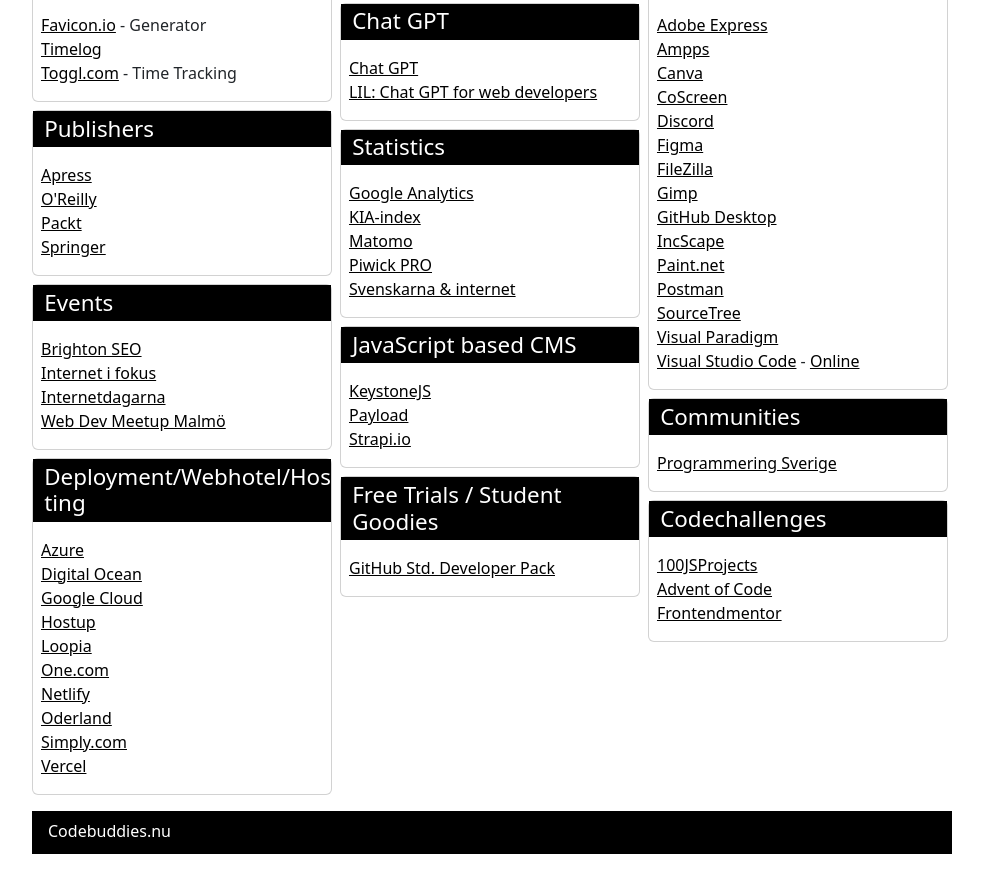
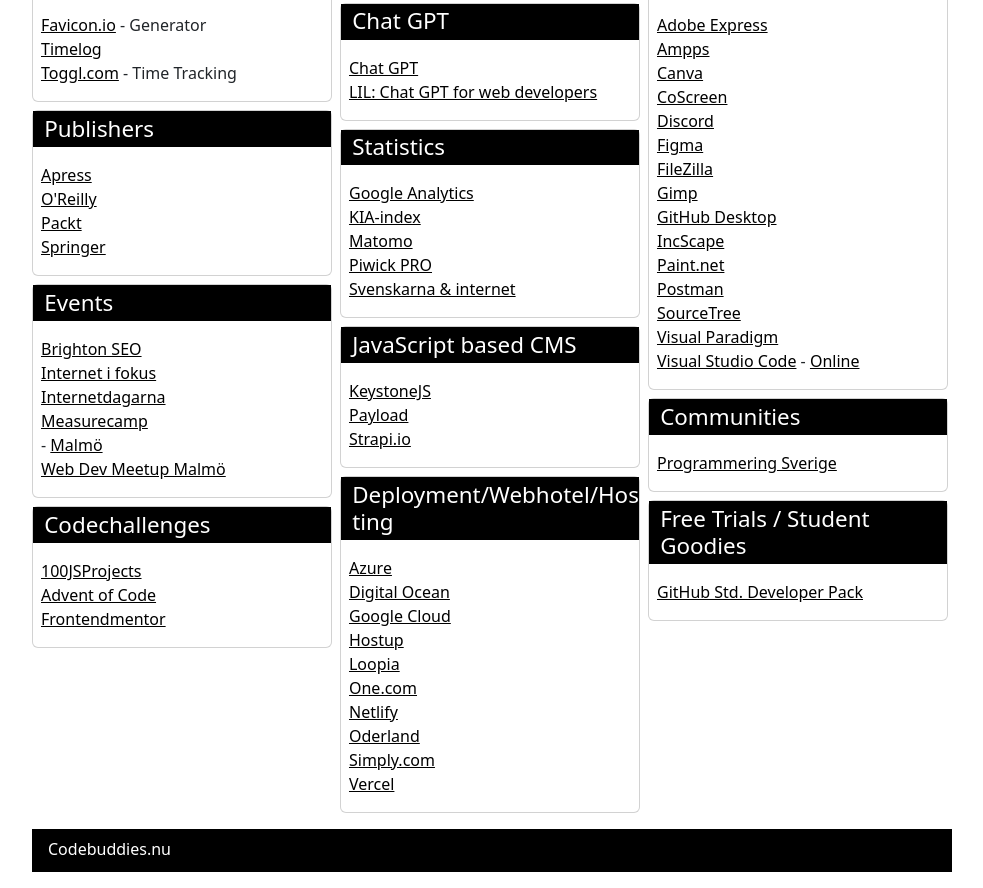
Before and after one commit to codebuddiesnordic/codebuddies-linkguide, a plain HTML site: page index.html in a window 1280 px wide. Shown: the part 1158-2046 px from the top of the page, without its empty margins (143-1126 px from the left). Drawn offline with nearby package versions, Linux system fonts and the light colour scheme.

Commit message:
Update index.html

```diff
--- a/index.html
+++ b/index.html
@@ -356,6 +356,8 @@
             <li><a href="https://brightonseo.com/">Brighton SEO</a></li>
             <li><a href="https://internetifokus.se/">Internet i fokus</a></li>
             <li><a href="https://internetdagarna.se/">Internetdagarna</a></li>
+            <li><a href="https://www.measurecamp.org/">Measurecamp</a></li>
+            <li>- <a href="https://malmo.measurecamp.org/">Malmö</a></li>
             <li><a href="https://www.meetup.com/web-devs-meetup-malmo/">Web Dev Meetup Malmö</a></li>
           </ul>
         </p>
```
